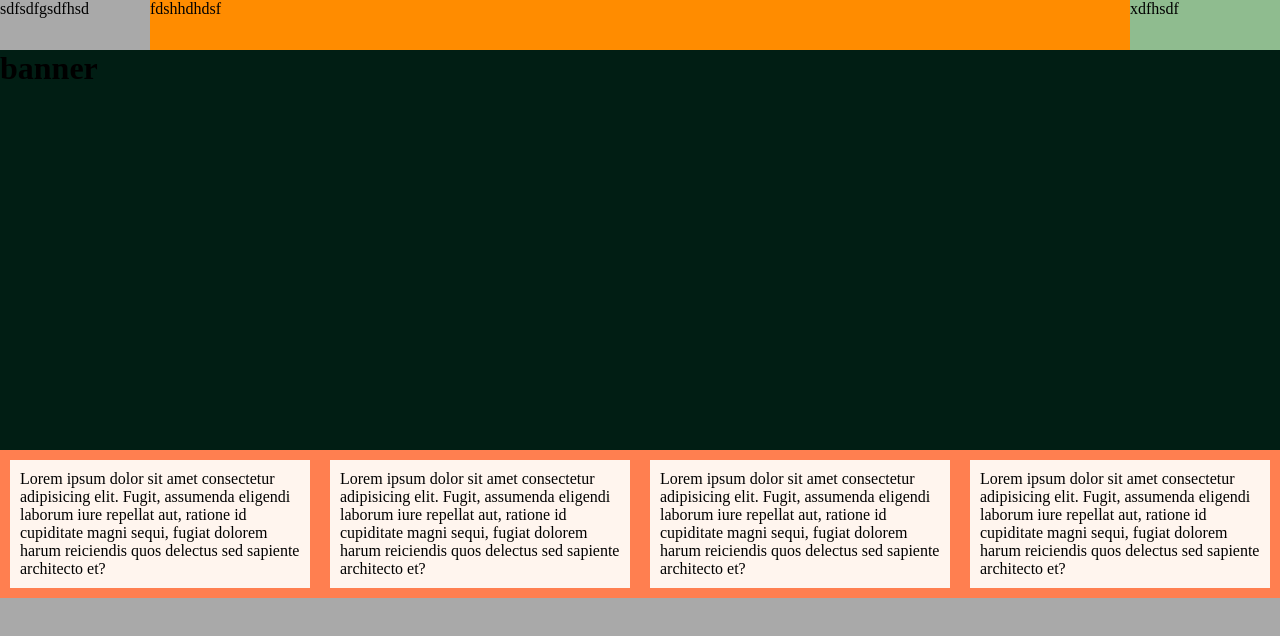
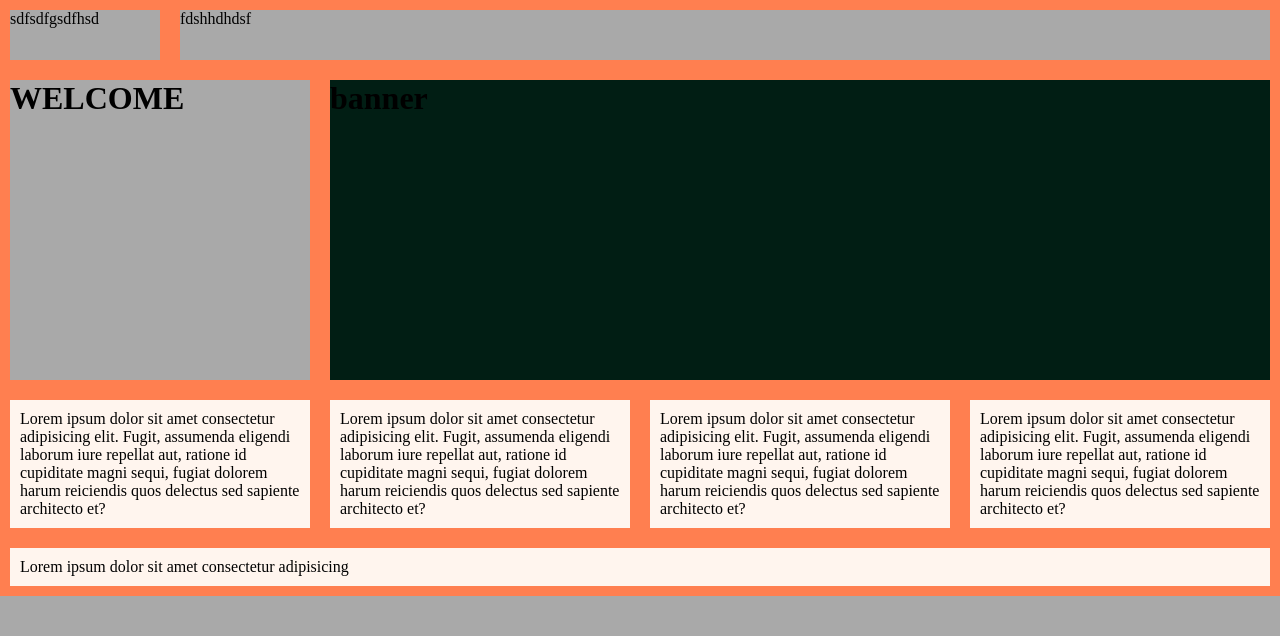
Before and after one commit to CodeAshwaan/evenshually, a plain HTML site: page index.html in a window 1280 px wide. Drawn offline with Linux system fonts and the light colour scheme.

Commit message:
change layout

```diff
--- a/CSS/style.css
+++ b/CSS/style.css
@@ -22,12 +22,14 @@ body {
 .logo{
     height: 50px;
     background-color: darkgrey;
+    margin: 10px;
     width: 150px;
 }
 
 .menu{
     height: 50px;
-    background-color: darkorange;
+    background-color: darkgrey;
+    margin: 10px;
     width: 150px;
     flex-grow: 1;
 }
@@ -38,10 +40,17 @@ body {
     width: 150px;
 }
 
+.welcome{
+    height: 300px;
+    background-color: darkgrey;
+    margin: 10px;
+    width: 300px;
+}
 .banner{
     background: rgb(1, 30,20);
     background: linear-gradient();
-    height: 400px;
+    height: 300px;
+    margin: 10px;
     flex-grow: 1;
 }
 
@@ -50,4 +59,14 @@ body {
     padding: 10px;
     flex-grow: 1;
     background-color: seashell;
+    margin: 10px;
+
 }
+
+.footer{
+        margin: 10px;
+        padding: 10px;
+        flex-grow: 1;
+        background-color: seashell;
+        margin: 10px;
+}
--- a/index.html
+++ b/index.html
@@ -16,12 +16,13 @@
             fdshhdhdsf
         </div>
 
-        <div class="search">
-            xdfhsdf
-        </div>
-
     </div>
     <div class="row">
+        <div class= "welcome">
+            <h1>
+                WELCOME
+            </h1>
+        </div>
         <div class="banner">
             <h1>
                 banner
@@ -43,5 +44,10 @@
         </div>
     </div>
 
+    <div class="row">
+        <div class="footer">
+            Lorem ipsum dolor sit amet consectetur adipisicing
+        </div>
+    </div>
 </body>
 </html>
```
